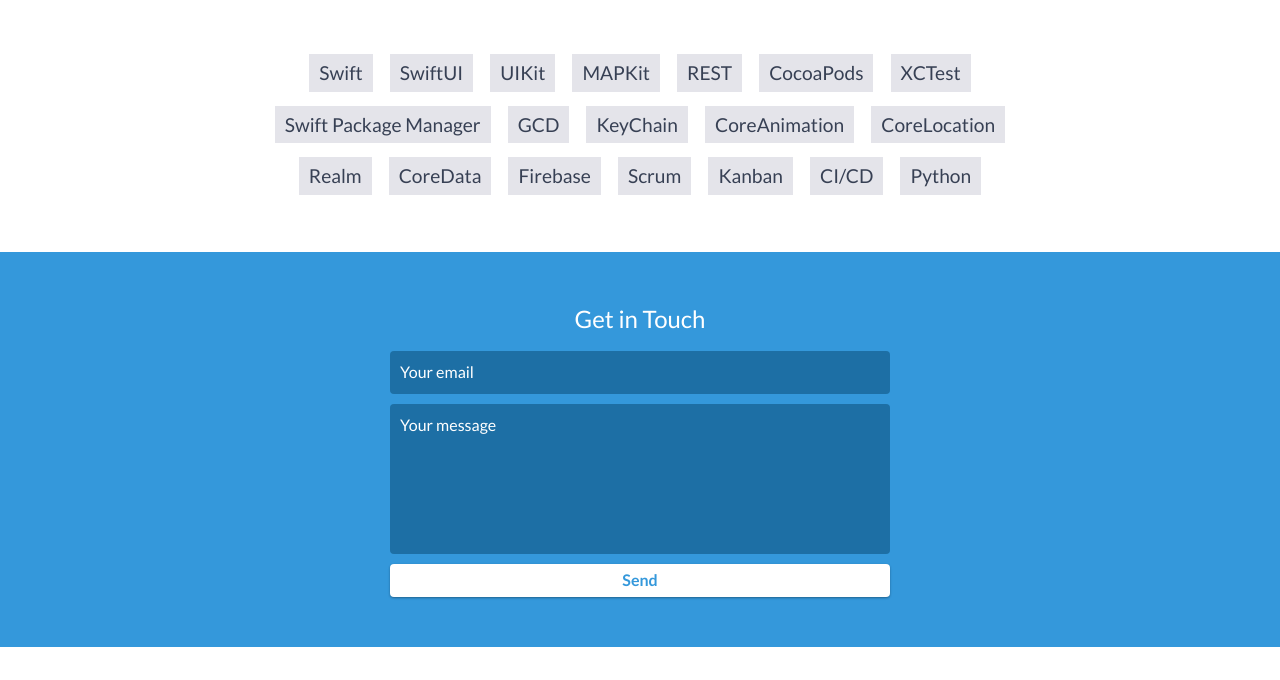
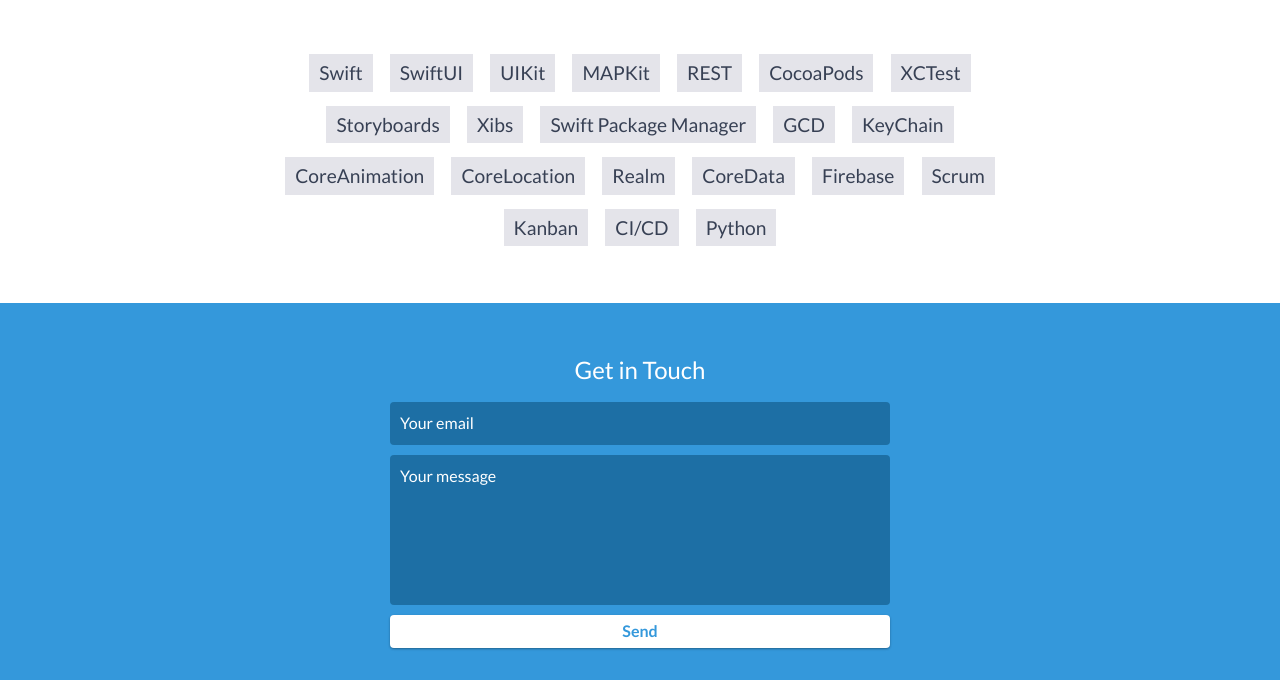
Before and after one commit to MarioArambula10/marioarambula10.github.io, a website: page index.html in a window 1280 px wide. Shown: the part 3688-4368 px from the top of the page. Drawn offline with nearby package versions, Linux system fonts and the light colour scheme.

Commit message:
[ADD] Skills

```diff
--- a/index.html
+++ b/index.html
@@ -209,6 +209,8 @@
         	<li>REST</li>
         	<li>CocoaPods</li>
         	<li>XCTest</li>
+        	<li>Storyboards</li>
+        	<li>Xibs</li>
         	<li>Swift Package Manager</li>
         	<li>GCD</li>
         	<li>KeyChain</li>
```
